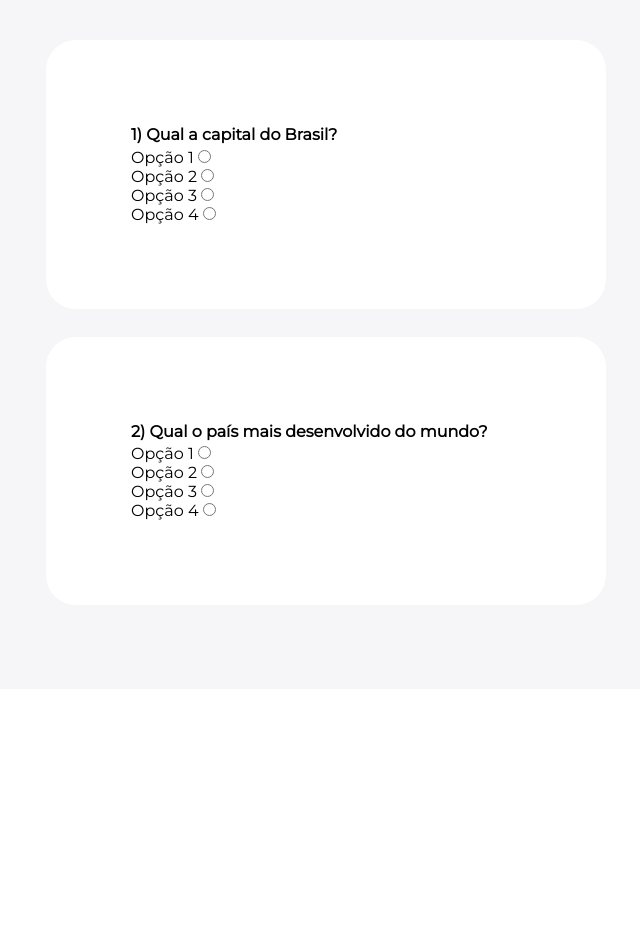
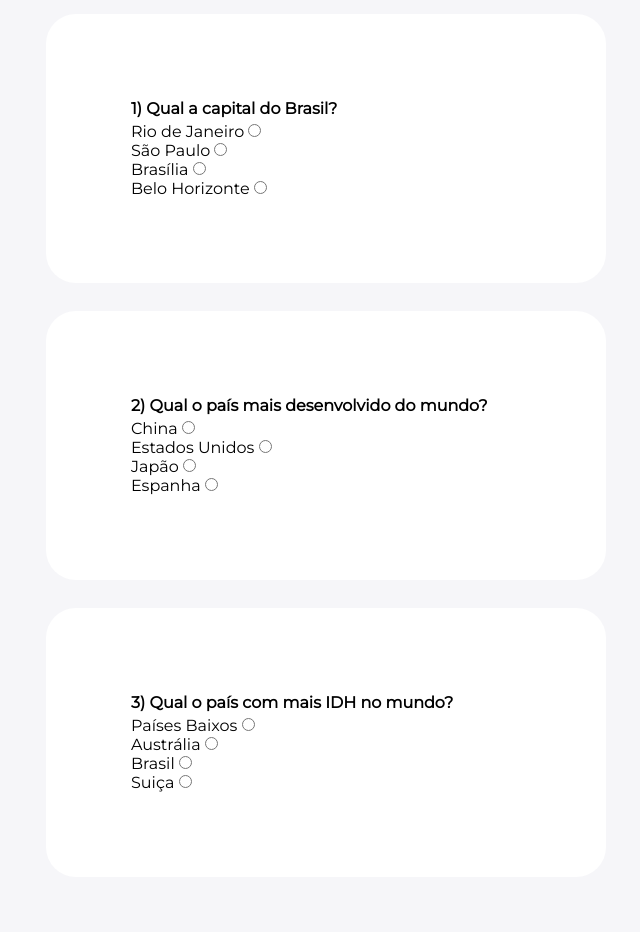
Before and after one commit to leonardomoraisf/perguntas_respostas_js, a plain HTML site: page index.html in a window 1280 px wide. Shown: the part 111-1043 px from the top of the page, without its empty margins (314-954 px from the left). Before the commit the page ends 800 px from the top, so only its background shows below. Drawn offline with Linux system fonts and the light colour scheme.

Commit message:
Lógica completa

```diff
--- a/index.html
+++ b/index.html
@@ -23,41 +23,71 @@
                 <div class="container-pergunta">
                     <p class="txt-pergunta">1) Qual a capital do Brasil?</p>
                     <form class="pergunta">
-                        <span>Opção 1</span>
-                        <input type="radio" name="pergunta1" value="correta" />
-                        <br>
-                        <span>Opção 2</span>
-                        <input type="radio" name="pergunta1" value="incorreta" />
-                        <br>
-                        <span>Opção 3</span>
-                        <input type="radio" name="pergunta1" value="incorreta" />
-                        <br>
-                        <span>Opção 4</span>
-                        <input type="radio" name="pergunta1" value="incorreta" />
-                        <br>
+                        <div class="resposta">
+                            <span>Rio de Janeiro</span>
+                            <input type="radio" name="pergunta1" value="incorreta" />
+                        </div><!--resposta-->
+                        <div class="resposta">
+                            <span>São Paulo</span>
+                            <input type="radio" name="pergunta1" value="incorreta" />
+                        </div><!--resposta-->
+                        <div class="resposta">
+                            <span>Brasília</span>
+                            <input type="radio" name="pergunta1" value="correta" />
+                        </div><!--resposta-->
+                        <div class="resposta">
+                            <span>Belo Horizonte</span>
+                            <input type="radio" name="pergunta1" value="incorreta" />
+                        </div><!--resposta-->
                     </form>
                 </div><!--container-pergunta-->
 
                 <div class="container-pergunta">
                     <p class="txt-pergunta">2) Qual o país mais desenvolvido do mundo?</p>
                     <form class="pergunta">
-                        <span>Opção 1</span>
-                        <input type="radio" name="pergunta1" value="correta" />
-                        <br>
-                        <span>Opção 2</span>
-                        <input type="radio" name="pergunta1" value="incorreta" />
-                        <br>
-                        <span>Opção 3</span>
-                        <input type="radio" name="pergunta1" value="incorreta" />
-                        <br>
-                        <span>Opção 4</span>
-                        <input type="radio" name="pergunta1" value="incorreta" />
-                        <br>
+                        <div class="resposta">
+                            <span>China</span>
+                            <input type="radio" name="pergunta1" value="incorreta" />
+                        </div><!--resposta-->
+                        <div class="resposta">
+                            <span>Estados Unidos</span>
+                            <input type="radio" name="pergunta1" value="correta" />
+                        </div><!--resposta-->
+                        <div class="resposta">
+                            <span>Japão</span>
+                            <input type="radio" name="pergunta1" value="incorreta" />
+                        </div><!--resposta-->
+                        <div class="resposta">
+                            <span>Espanha</span>
+                            <input type="radio" name="pergunta1" value="incorreta" />
+                        </div><!--resposta-->
                     </form>
                 </div><!--container-pergunta-->
 
+                <div class="container-pergunta">
+                    <p class="txt-pergunta">3) Qual o país com mais IDH no mundo?</p>
+                    <form class="pergunta">
+                        <div class="resposta">
+                            <span>Países Baixos</span>
+                            <input type="radio" name="pergunta1" value="incorreta" />
+                        </div><!--resposta-->
+                        <div class="resposta">
+                            <span>Austrália</span>
+                            <input type="radio" name="pergunta1" value="incorreta" />
+                        </div><!--resposta-->
+                        <div class="resposta">
+                            <span>Brasil</span>
+                            <input type="radio" name="pergunta1" value="incorreta" />
+                        </div><!--resposta-->
+                        <div class="resposta">
+                            <span>Suiça</span>
+                            <input type="radio" name="pergunta1" value="correta" />
+                        </div><!--resposta-->
+                    </form>
+                </div><!--container-pergunta-->
 
             </div><!--wrap-->
+
         </div><!--container-->
 
 
--- a/index.js
+++ b/index.js
@@ -2,11 +2,37 @@ var elementos = document.querySelectorAll('[type=radio]');
 
 for(var i = 0; i < elementos.length; i++){
     elementos[i].addEventListener('change', (e)=>{
+
         let marcado = e.target.value;
+
         if(marcado == "correta"){
-            let el = e.target.previousElementSibling.style.backgroundColor = "green";
+
+            let parentNode = e.target.parentNode;
+            parentNode.style.backgroundColor = 'green';
+            parentNode.style.borderRadius = '0.375rem';
+
+            let els = parentNode.parentNode.querySelectorAll('[type=radio]');
+
+            for(var n = 0; n < els.length; n++){
+                els[n].disabled = true;
+            }
+
         }else if(marcado == "incorreta"){
-            let el = e.target.previousElementSibling.style.backgroundColor = "red";
+
+            let parentNode = e.target.parentNode;
+            parentNode.style.backgroundColor = 'red';
+            parentNode.style.borderRadius = '0.375rem';
+
+            let els = parentNode.parentNode.querySelectorAll('[type=radio]');
+
+            for(var n = 0; n < els.length; n++){
+                els[n].disabled = true;
+            }
+
+            let correta = parentNode.parentNode.querySelector('[value=correta]');
+            correta.parentNode.style.backgroundColor = 'green';
+            correta.parentNode.style.borderRadius = '0.375rem';
+
         }
     })
 }
```
Also changed, not shown: style_index.css (line endings or trailing spaces).
